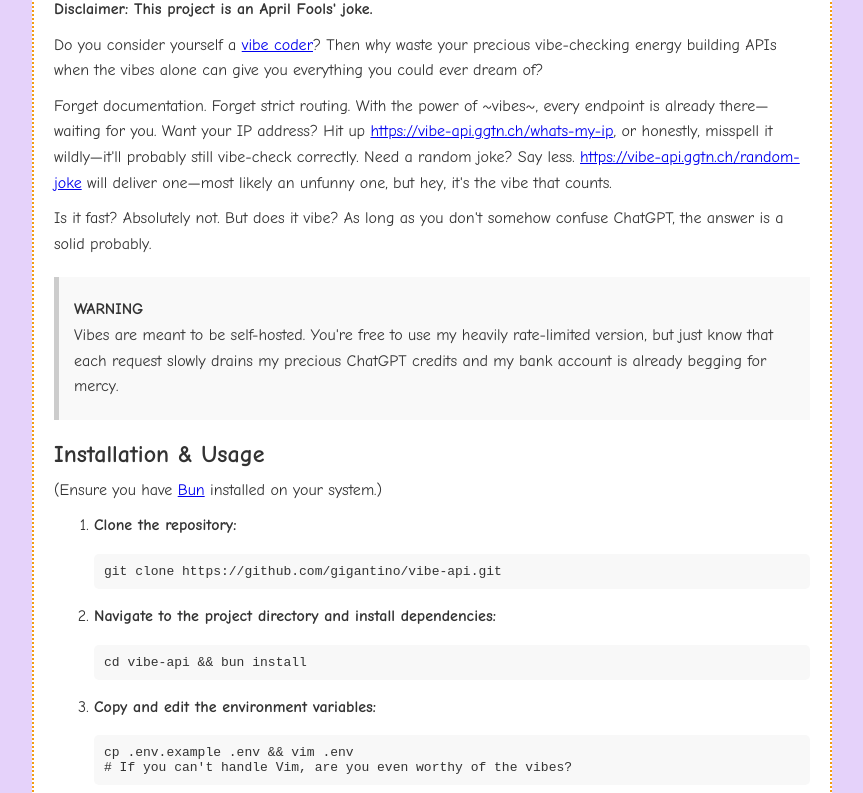
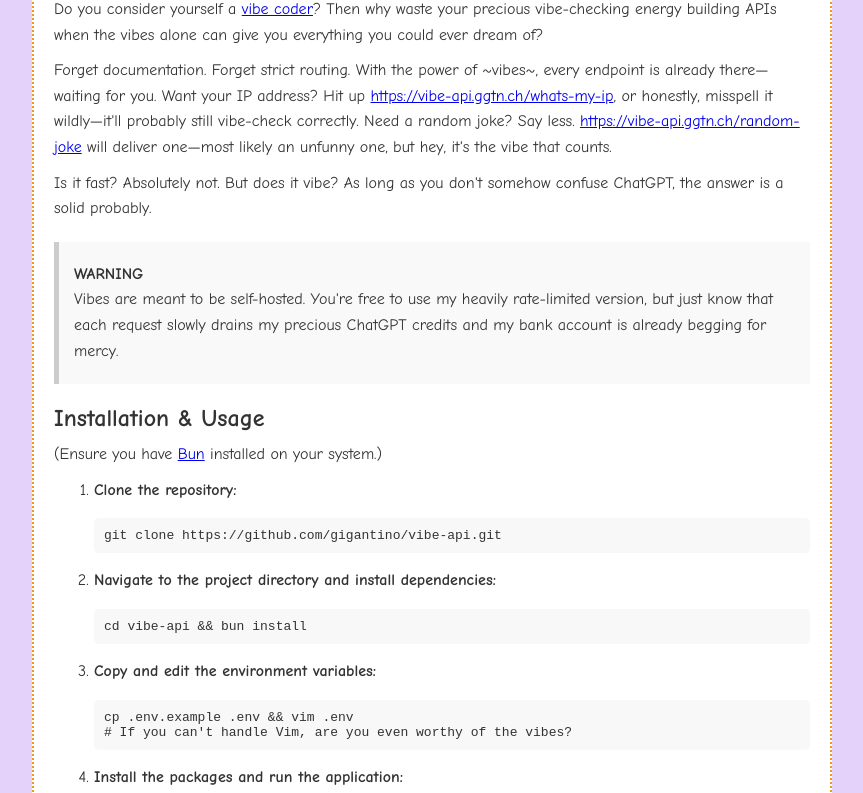
Before and after one commit to gigantino/vibe-api, a website: page public/index.html in a window 1280 px wide. Shown: the part 196-989 px from the top of the page, without its empty margins (208-1071 px from the left). Drawn offline with Linux system fonts and the light colour scheme.

Commit message:
chore(docs): we don't spoil jokes

```diff
--- a/public/index.html
+++ b/public/index.html
@@ -97,7 +97,6 @@
 
     <div class="readme-content">
       <h1>✨ ~ v i b e - a p i ~ ✨</h1>
-      <p><strong>Disclaimer: This project is an April Fools' joke.</strong></p>
 
       <p>
         Do you consider yourself a
```
Also changed, not shown: README.md.
